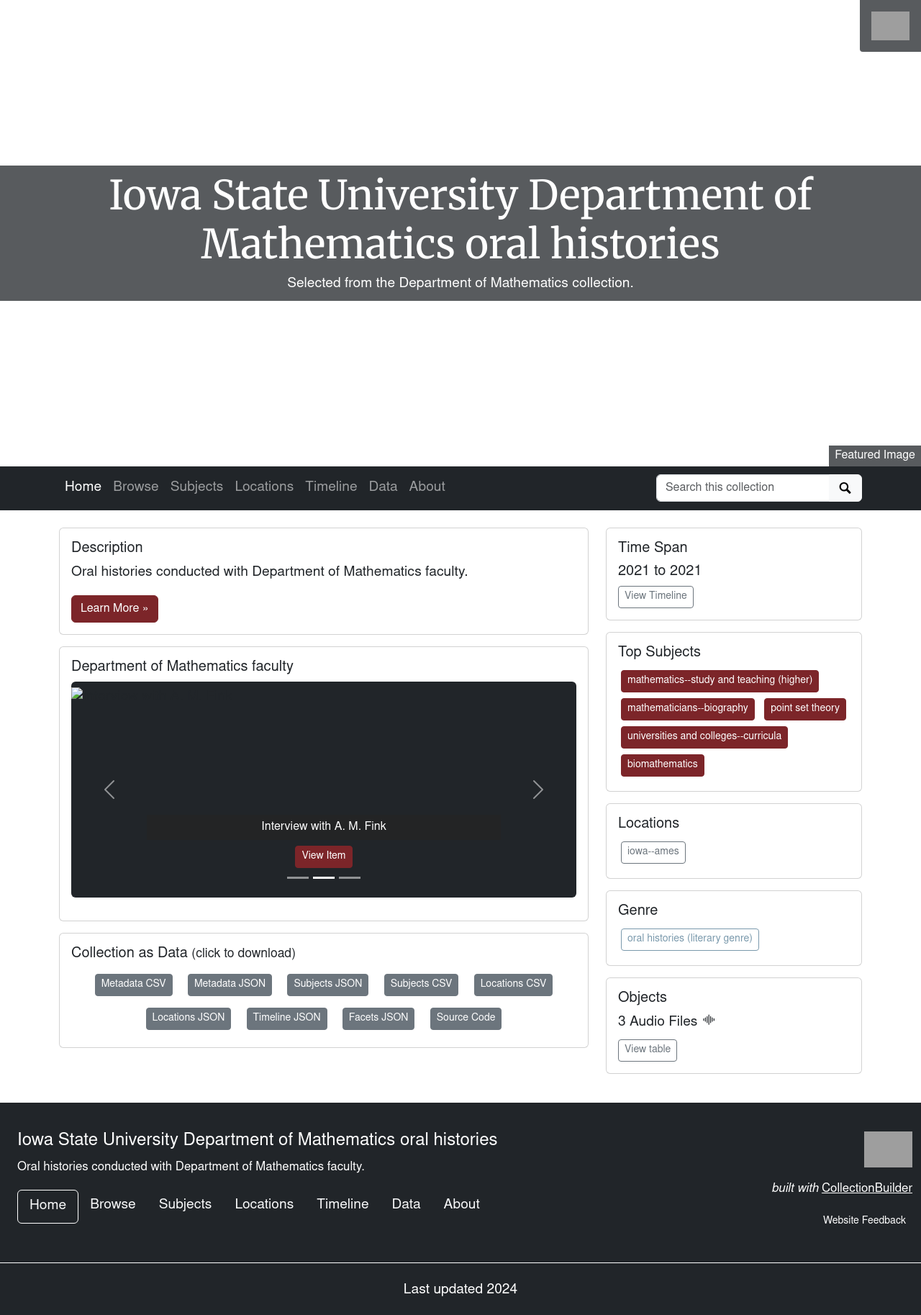
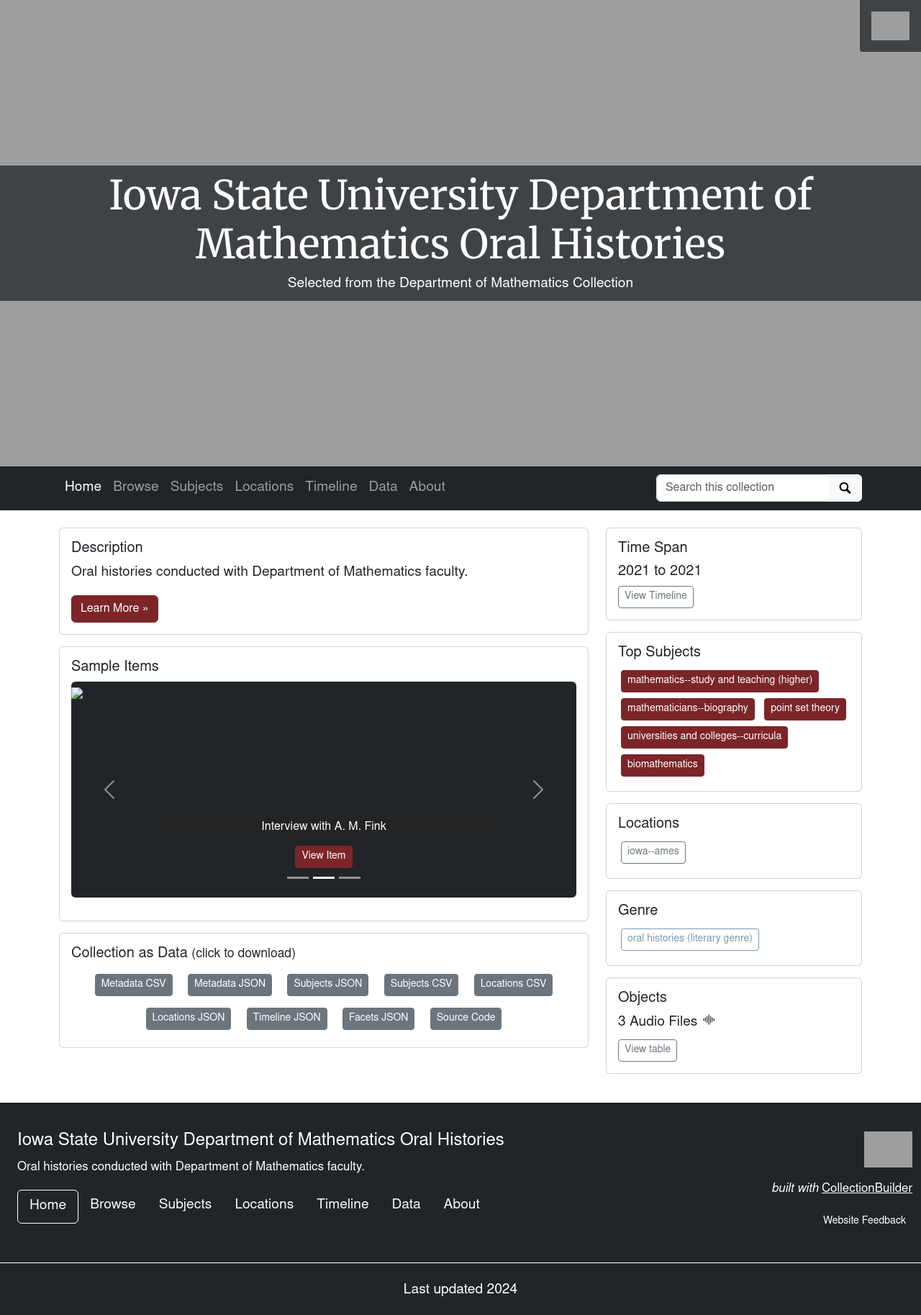
Before and after one commit to isu-digital/digital-collections-template, a Jekyll site: the page built from pages/index.md, in a window 1280 px wide. Shown: the whole page at 72% size. Built offline with Jekyll 4.4.1, drawn with Linux system fonts in a browser that asks for light colours; nearby versions of some CDN libraries; library files that are not in the unit come from our copies; grey boxes are pictures that could not be loaded.

Commit message:
updated image and puncuation

```diff
--- a/_config.yml
+++ b/_config.yml
@@ -21,9 +21,9 @@ digital-assets: https://isuu00001library102stg.z21.web.core.windows.net/assets
 # SITE SETTINGS
 #
 # title of site appears in banner
-title: Iowa State University Department of Mathematics oral histories
+title: Iowa State University Department of Mathematics Oral Histories
 # tagline, a short phrase that will appear throughout the site in the top banner
-tagline: Selected from the Department of Mathematics collection.
+tagline: Selected from the Department of Mathematics Collection
 # description appears in meta tags and other locations
 # this description might appear in search result lists, keep around 160 characters max
 description: "Oral histories conducted with Department of Mathematics faculty."
--- a/_data/theme.yml
+++ b/_data/theme.yml
@@ -8,7 +8,7 @@
 #
 # featured image is used in home page banner and in meta markup to represent the collection
 # use either an objectid (from an item in this collect), a relative location of an image in this repo, or a full url to an image elsewhere
-featured-image: moh_mohav205640
+featured-image: "https://isuu00001library102stg.z21.web.core.windows.net/assets/media/iowa_state_university_library_south_entrance.jpg"
 # optional: add extra padding around collection title for a larger image feature.
 home-title-y-padding: 12em # the margin from the top your title portion will appear.
 # optional: change position of background image, center, top, bottom
--- a/_layouts/home-infographic.html
+++ b/_layouts/home-infographic.html
@@ -8,7 +8,7 @@ layout: page
   <div class="col-md-8">
 
     {% include index/description.html %}
-    {% include index/carousel.html title="Department of Mathematics faculty" %}
+    {% include index/carousel.html title="Sample Items" %}
     {% include index/data-download.html %}
 
   </div>
```
Also changed, not shown: pages/about.md (+2 -2 lines).
